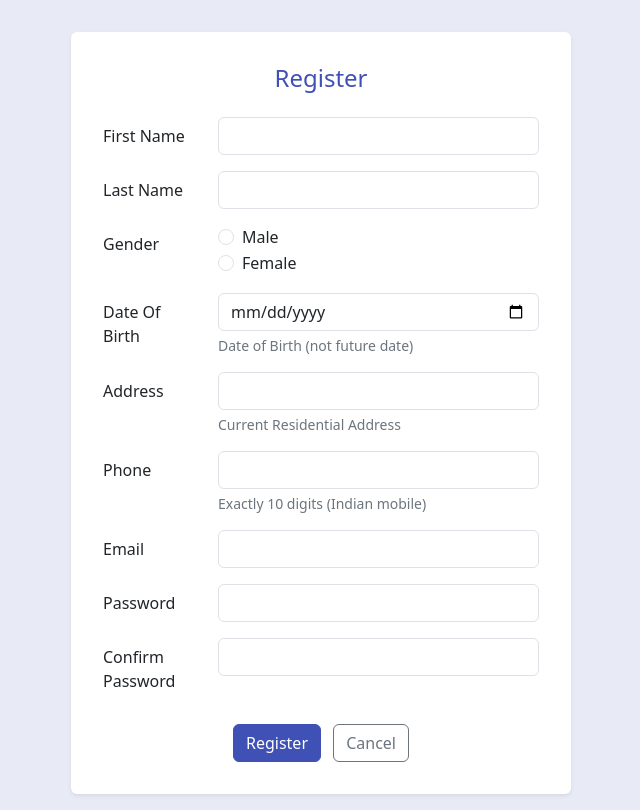
After one commit to 24f2005905/hms_mad, a Flask app: template hms-frontend/templates/register.html in a window 1280 px wide. The commit adds this page. Shown: the whole page, without its empty margins (319-959 px from the left). Run offline with Flask 3, Linux system fonts and the light colour scheme; the template is opened without the code that fills it, so the values that code supplies are empty; parts of the project's set-up code (start-up, migrations or seed data) failed here and were passed over.

Commit message:
User Self Registration

```diff
--- a/hms-backend/app.py
+++ b/hms-backend/app.py
@@ -221,7 +221,7 @@ def User_Create(auth_args):
 
     # Now insert the user
     query_2 = text ('INSERT INTO Users '\
-        '(User_ID,Email_ID, Sex,Date_Of_Birth, Address First_Name, Last_Name, ' \
+        '(User_ID,Email_ID, Sex,Date_Of_Birth, Address, First_Name, Last_Name, ' \
         'User_Type, Phone_Number, User_Profile, Password) ' \
         'VALUES (:User_ID,:Email_ID, :Sex ,:Date_Of_Birth,' \
         ':Address, :First_Name, :Last_Name, :User_Type,' \
@@ -230,8 +230,8 @@ def User_Create(auth_args):
         "User_ID": User_ID,
         "Email_ID": req_json.get("Email_ID", ""),
         "Sex": req_json["Sex"],
-        "Date_Of_Birth": req_json("Date_Of_Birth",""),
-        "Address": req_json("Address",""),
+        "Date_Of_Birth": req_json.get("Date_Of_Birth",""),
+        "Address": req_json.get("Address",""),
         "First_Name": req_json["First_Name"],
         "Last_Name": req_json.get("Last_Name",""),
         "User_Type": User_Type,
--- a/hms-frontend/templates/login.html
+++ b/hms-frontend/templates/login.html
@@ -102,8 +102,10 @@
                                 Login
                                 <i class="bi bi-send ms-1" aria-hidden="true"></i>
                             </button>
+                            <div class="ms-auto btn btn-sm">
+                                <a href="{{ url_for('register') }}" class="btn btn-outline-secondary ms-2">Register</a>
+                            </div>
                         </div>
-
                     </form>
 
                 </div>
--- /dev/null
+++ b/hms-frontend/templates/register.html
@@ -0,0 +1,222 @@
+<!doctype html>
+<html lang="en">
+<head>
+  <meta charset="utf-8">
+  <title>HMS Register</title>
+  <meta name="viewport" content="width=device-width, initial-scale=1">
+
+  <!-- Bootstrap CSS -->
+  <link href="https://cdn.jsdelivr.net/npm/bootstrap@5.3.3/dist/css/bootstrap.min.css" rel="stylesheet">
+  <!-- Bootstrap Icons (optional) -->
+  <link rel="stylesheet" href="https://cdn.jsdelivr.net/npm/bootstrap-icons@1.11.3/font/bootstrap-icons.css">
+
+  <style>
+    body {
+      background: #e8eaf6;
+      min-height: 100vh;
+      display: flex;
+      align-items: center;
+      justify-content: center;
+      padding: 1rem;
+    }
+    .container-card {
+      width: 100%;
+      max-width: 500px;
+      margin: 0 auto;
+    }
+    .card {
+      background-color: #ffffff;
+      border: none;
+      border-radius: 0.375rem;
+    }
+    .card-body {
+      padding: 2rem;
+    }
+    .shadow-sm {
+      box-shadow: 0 0.125rem 0.25rem rgba(0,0,0,0.075);
+    }
+    .card-title {
+      color: #3f51b5;
+      text-align: center;
+      margin-bottom: 1.5rem;
+    }
+    .btn-primary {
+      background-color: #3f51b5 !important;
+      border-color: #3f51b5 !important;
+    }
+    .form-text {
+      font-size: 0.875rem;
+      color: #6c757d;
+    }
+    .mt-3 { margin-top: 1rem !important; }
+    .ms-2 { margin-left: 0.5rem !important; }
+    .is-invalid {
+      border-color: #dc3545 !important;
+    }
+    .alert-danger {
+      background-color: #f8d7da;
+      color: #842029;
+      border: 1px solid #f5c2c7;
+      padding: 0.75rem 1.25rem;
+      border-radius: 0.375rem;
+      margin-bottom: 1rem;
+    }
+  </style>
+</head>
+<body>
+
+<div class="container-card">
+  <div class="card register-card shadow-sm mt-3">
+    <div class="card-body">
+
+      <h4 class="card-title mb-4">Register</h4>
+
+      <!-- Placeholder for server-side or client-side error alert -->
+      <div id="formAlert" class="alert alert-danger d-none"></div>
+
+      <form method="POST" id="regForm" novalidate>
+
+        <div class="mb-3 row">
+          <label for="first_name" class="col-sm-3 col-form-label">First Name</label>
+          <div class="col-sm-9">
+            <input id="first_name" name="First_Name" class="form-control" type="text" required>
+          </div>
+        </div>
+
+        <div class="mb-3 row">
+          <label for="last_name" class="col-sm-3 col-form-label">Last Name</label>
+          <div class="col-sm-9">
+            <input id="last_name" name="Last_Name" class="form-control" type="text">
+          </div>
+        </div>
+
+        <div class="mb-3 row">
+          <label class="col-sm-3 col-form-label">Gender</label>
+          <div class="col-sm-9">
+            <div class="form-check">
+              <input class="form-check-input" type="radio" name="Sex" id="gender_male" value="Male" required>
+              <label class="form-check-label" for="gender_male">Male</label>
+            </div>
+            <div class="form-check">
+              <input class="form-check-input" type="radio" name="Sex" id="gender_female" value="Female" required>
+              <label class="form-check-label" for="gender_female">Female</label>
+            </div>
+          </div>
+        </div>
+
+        <div class="mb-3 row">
+          <label for="date_of_birth" class="col-sm-3 col-form-label">Date Of Birth</label>
+          <div class="col-sm-9">
+            <input id="date_of_birth" name="Date_Of_Birth" class="form-control" type="date" required>
+            <div class="form-text">Date of Birth (not future date)</div>
+          </div>
+        </div>
+
+
+
+
+        <div class="mb-3 row">
+          <label for="address" class="col-sm-3 col-form-label">Address</label>
+          <div class="col-sm-9">
+            <input id="address" name="Address" class="form-control" type="text" required>
+            <div class="form-text">Current Residential Address</div>
+          </div>
+        </div>
+
+        <div class="mb-3 row">
+          <label for="phone_number" class="col-sm-3 col-form-label">Phone</label>
+          <div class="col-sm-9">
+            <input id="phone_number" name="Phone_Number" class="form-control" type="tel" required maxlength="10">
+            <div class="form-text">Exactly 10 digits (Indian mobile)</div>
+          </div>
+        </div>
+
+        <div class="mb-3 row">
+          <label for="email_id" class="col-sm-3 col-form-label">Email</label>
+          <div class="col-sm-9">
+            <input id="email_id" name="Email_ID" class="form-control" type="email" required>
+          </div>
+        </div>
+
+        <div class="mb-3 row">
+          <label for="password" class="col-sm-3 col-form-label">Password</label>
+          <div class="col-sm-9">
+            <input id="password" name="password" class="form-control" type="password" required>
+          </div>
+        </div>
+
+        <div class="mb-3 row">
+          <label for="cnf_password" class="col-sm-3 col-form-label">Confirm Password</label>
+          <div class="col-sm-9">
+            <input id="cnf_password" name="cnf_password" class="form-control" type="password" required>
+          </div>
+        </div>
+
+        <div class="text-center mt-4">
+          <button type="submit" class="btn btn-primary">Register</button>
+          <a href="{{ url_for('login') }}" class="btn btn-outline-secondary ms-2">Cancel</a>
+        </div>
+
+      </form>
+
+    </div> <!-- card-body -->
+  </div> <!-- card -->
+</div>
+
+<!-- Optional Bootstrap JS bundle (for things like alert close) -->
+<script src="https://cdn.jsdelivr.net/npm/bootstrap@5.3.3/dist/js/bootstrap.bundle.min.js"></script>
+
+<script>
+document.getElementById('regForm').addEventListener('submit', function(e) {
+  const alertBox = document.getElementById('formAlert');
+  alertBox.classList.add('d-none');
+  alertBox.textContent = '';
+
+  // --- PASSWORD MATCH CHECK ---
+  const pw = document.getElementById('password').value;
+  const cpw = document.getElementById('cnf_password').value;
+  if (pw !== cpw) {
+    e.preventDefault();
+    alertBox.textContent = "Password and Confirm Password do not match.";
+    alertBox.classList.remove('d-none');
+    document.getElementById('password').classList.add('is-invalid');
+    document.getElementById('cnf_password').classList.add('is-invalid');
+    return false;
+  }
+
+  // --- PHONE NUMBER VALIDATION (Indian 10-digit mobile) ---
+  const phone = document.getElementById('phone_number').value.trim();
+  // Must be exactly 10 digits, starting with 6-9
+  const phoneRegex = /^[6-9]\d{9}$/;
+  if (!phoneRegex.test(phone)) {
+    e.preventDefault();
+    alertBox.textContent = "Please enter a valid 10-digit Indian mobile number (starts with 6–9).";
+    alertBox.classList.remove('d-none');
+    document.getElementById('phone_number').classList.add('is-invalid');
+    return false;
+  }
+
+  // --- DATE OF BIRTH: Not future ---
+  const dobInput = document.getElementById('date_of_birth').value;
+  if (dobInput) {
+    const dob = new Date(dobInput);
+    const today = new Date();
+    dob.setHours(0,0,0,0);
+    today.setHours(0,0,0,0);
+    if (dob > today) {
+      e.preventDefault();
+      alertBox.textContent = "Date of Birth cannot be in the future.";
+      alertBox.classList.remove('d-none');
+      document.getElementById('date_of_birth').classList.add('is-invalid');
+      return false;
+    }
+  }
+
+  // --- OPTIONAL: other checks (e.g. email pattern) ---
+
+  // If all validations pass — allow submit.
+});
+</script>
+
+</body>
+</html>
--- a/sql/hms-ddl.sql
+++ b/sql/hms-ddl.sql
@@ -148,4 +148,5 @@ GROUP BY
 
 
 INSERT INTO Users VALUES
-(1,"ADMIN","admin@123.com","F","Admin","Superuser","ADMIN","9999999999",'{}','$2b$14$hV74sc/onROU.XzHk.2TiOfVTOVQkhkRhEoI5S343yjGNGN.kUuTO','ACTIVE');
+(1,'ADMIN','admin@123.com','F','1970-01-01', '', 'Admin','Superuser','ADMIN','9999999999','{}','$2b$14$hV74sc/onROU.XzHk.2TiOfVTOVQkhkRhEoI5S343yjGNGN.kUuTO','ACTIVE'),
+('UI-FE','admin@123.com','F','1970-01-01', '','UI','Front End','ADMIN','9999999999','{}','$2b$14$hV74sc/onROU.XzHk.2TiOfVTOVQkhkRhEoI5S343yjGNGN.kUuTO','ACTIVE');
```
Also changed, not shown: hms-frontend/app.py (+65 -4 lines), hms-frontend/templates/register_success.html (added, +72 -0 lines).
